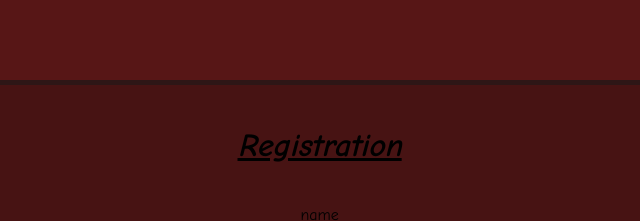
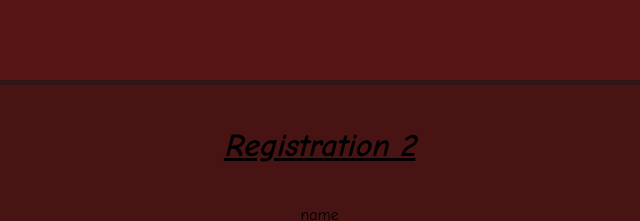
Before and after one commit to Irfaan-H/localInstruction, a plain HTML site: page register.html in a window 1280 px wide. Shown: the top 221 px of the page, 279-919 px from the left. Drawn offline with Linux system fonts and the light colour scheme; files that its build step writes are made by us from their sources; a script that the page names is missing.

Commit message:
register changes

```diff
--- a/register.html
+++ b/register.html
@@ -14,7 +14,7 @@
     <form action="register" method="post">
 
         <div class="c1">
-        <h3>Registration</h3>
+        <h3>Registration 2</h3>
 
         name<input type=''name='first_name'><br>
         <input type='text'name='last_name'placeholder='last_name'><br>
```
